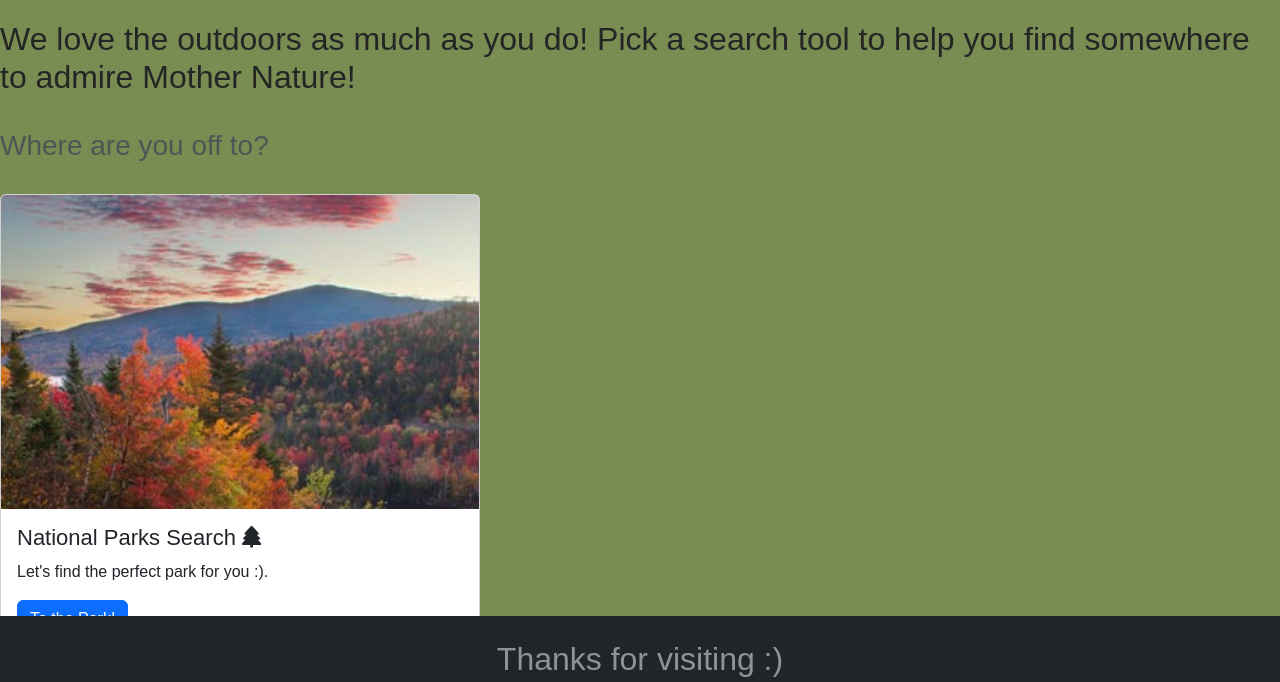
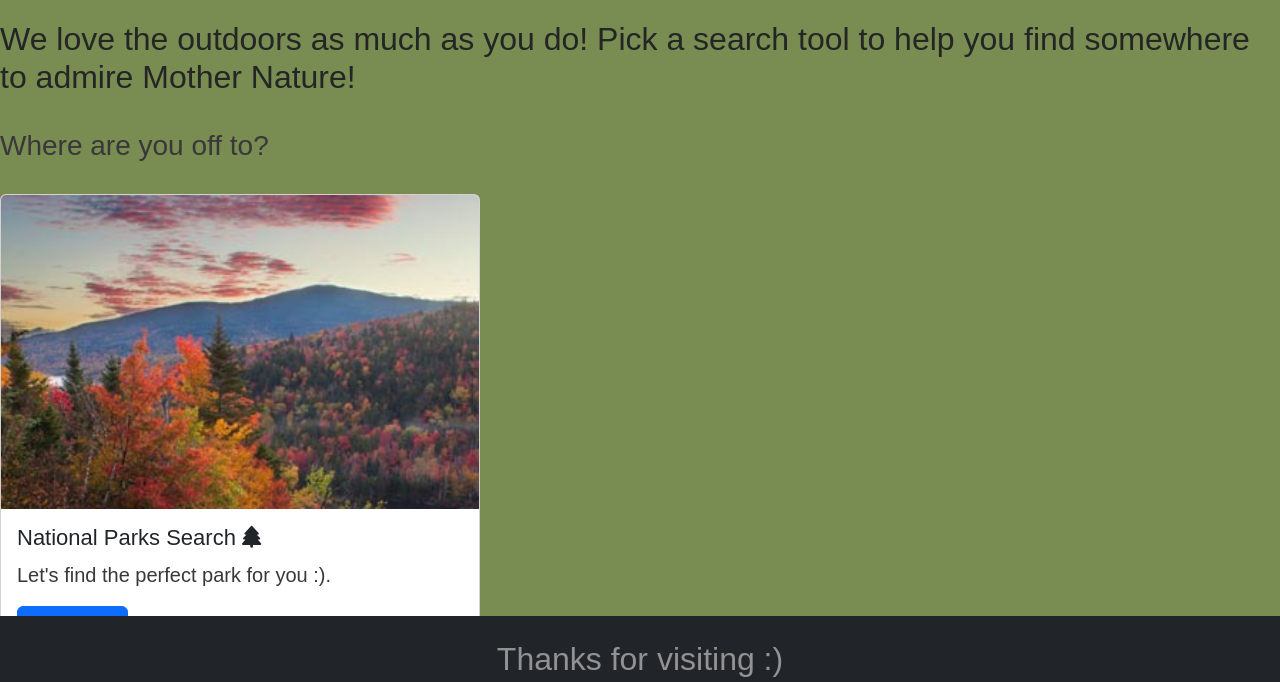
Before and after one commit to TheCodester1/EnjoyTheOutdoorsCapstone2, a plain HTML site: page index.html in a window 1280 px wide. Shown: the part 66-748 px from the top of the page. Drawn offline with nearby package versions, Linux system fonts and the light colour scheme.

Commit message:
- edited font styling

```diff
--- a/style.css
+++ b/style.css
@@ -7,8 +7,6 @@
     width: 100%
 }
 
-
-
 body {
     background-color: rgb(121, 140, 82);
     min-height: 100vh;
@@ -17,13 +15,17 @@ body {
     padding-bottom: 100px;
 }
 
+p {
+    font-size: 20px;
+}
+
 h1 {
     color: rgb(36, 37, 37);
     font-size: 32px;
 }
 
-h3 {
-    color: rgb(79, 85, 85);
+h3, p {
+    color: rgb(57, 55, 58);
 }
 
 h5 {
```
